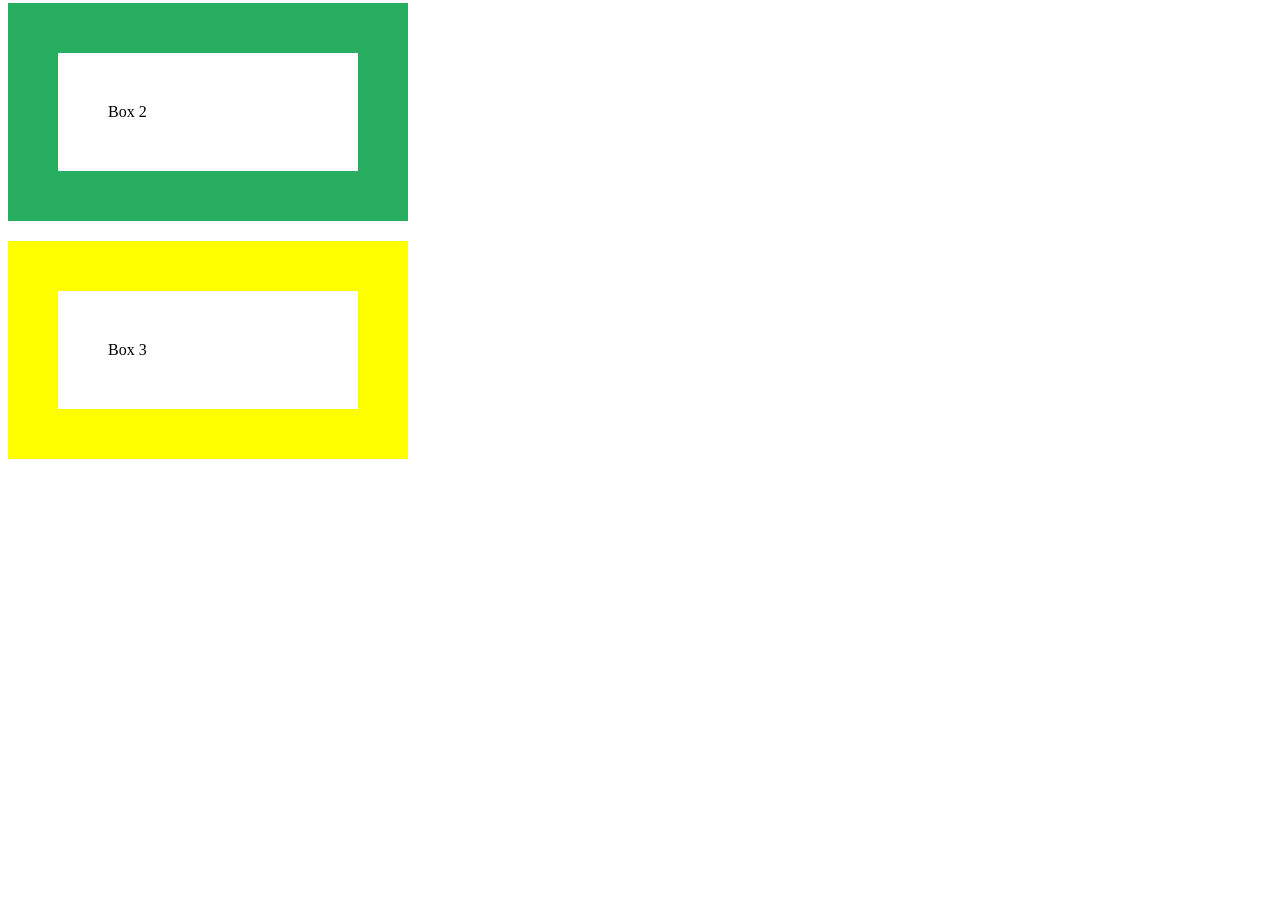
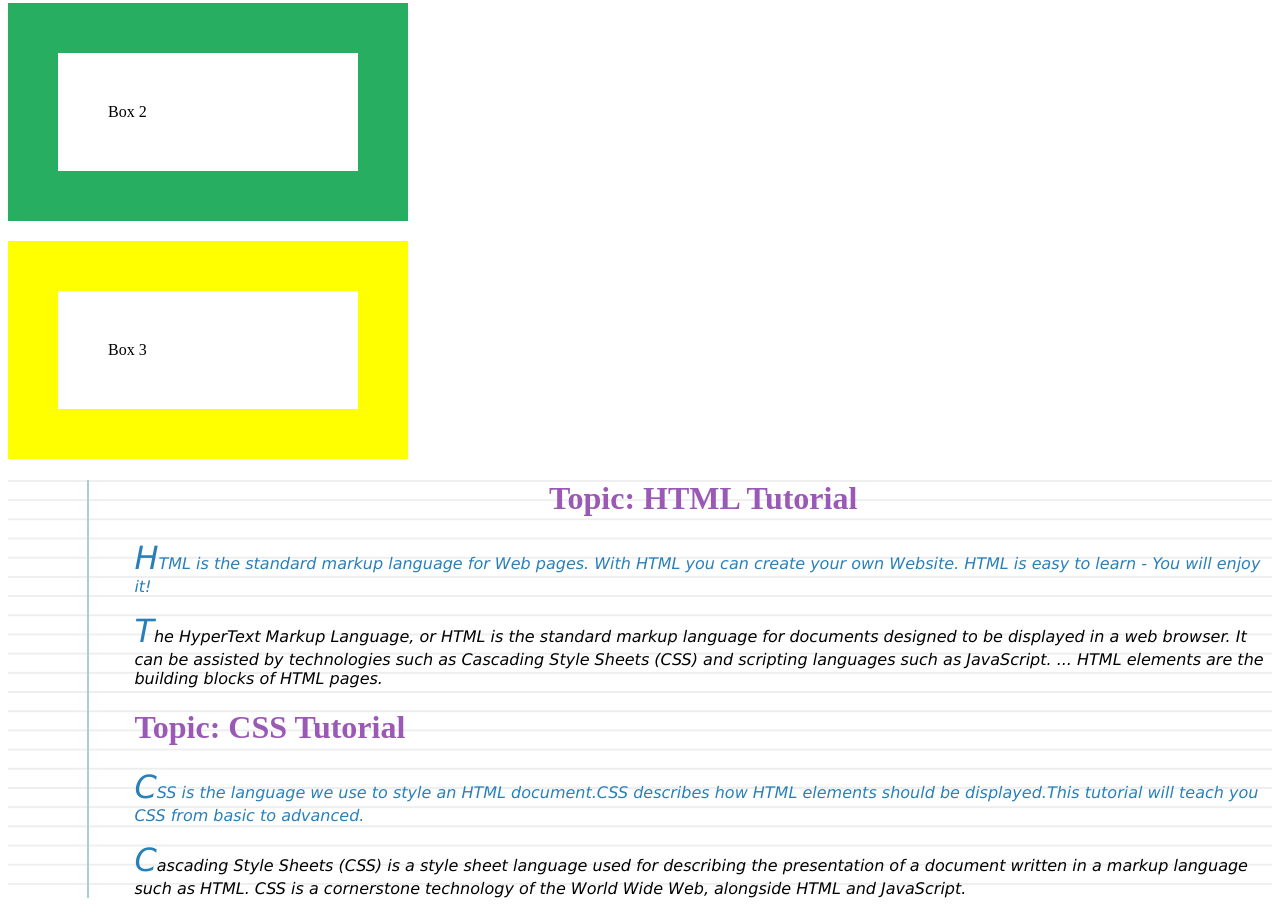
Before and after one commit to Ophelia0419/css_project, a plain HTML site: page index.html in a window 1280 px wide. Shown: the part 243-1157 px from the top of the page. Before the commit the page ends 800 px from the top, so only its background shows below. Drawn offline with Linux system fonts and the light colour scheme.

Commit message:
third commit

```diff
--- a/index.html
+++ b/index.html
@@ -14,6 +14,15 @@
      <div class="box-green">Box 2</div>
      <div class="box-blue">Box 3</div>
   </div>
+
+  <div class="challenge2">
+    <h1>HTML Tutorial</h1>
+    <p class="sub-header">HTML is the standard markup language for Web pages. With HTML you can create your own Website. HTML is easy to learn - You will enjoy it! </p>
+    <p>The HyperText Markup Language, or HTML is the standard markup language for documents designed to be displayed in a web browser. It can be assisted by technologies such as Cascading Style Sheets (CSS) and scripting languages such as JavaScript. ... HTML elements are the building blocks of HTML pages.  </p>
+    <h1>CSS Tutorial</h1>
+    <p class="sub-header">CSS is the language we use to style an HTML document.CSS describes how HTML elements should be displayed.This tutorial will teach you CSS from basic to advanced.</p>
+    <p>Cascading Style Sheets (CSS) is a style sheet language used for describing the presentation of a document written in a markup language such as HTML. CSS is a cornerstone technology of the World Wide Web, alongside HTML and JavaScript.  </p>
+  </div>
 </body>
 
 </html>
--- a/style.css
+++ b/style.css
@@ -18,3 +18,37 @@
     padding:50px;
     width:200px;
   }
+
+  .challenge2 {
+    background-color: #fff;
+    background-image:
+    linear-gradient(90deg, transparent 79px, #abced4 79px, #abced4 81px, transparent 81px),
+    linear-gradient(#eee .1em, transparent .1em);
+    background-size: 100% 1.2em;
+    padding-left:10%;
+  }
+
+  p {
+    font-style:italic;
+    font-size:16px;
+    font-family: Verdana;
+  }
+
+  p::first-letter {
+    font-size: 200%;
+    color:#2980b9
+  }
+
+  .sub-header {
+    color:#2980b9;
+  }
+  h1 {
+    color:#9b59b6;
+  }
+
+  h1::before {
+     content: "Topic: ";
+  }
+  h1:first-child {
+   text-align: center;
+  }
```
